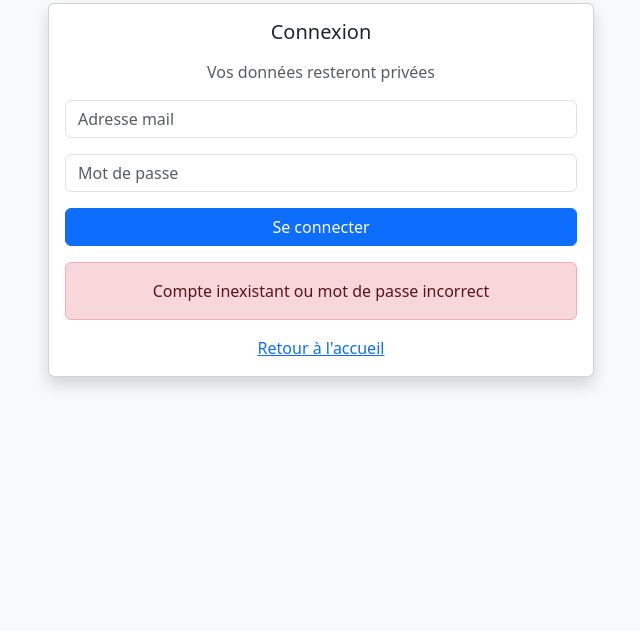
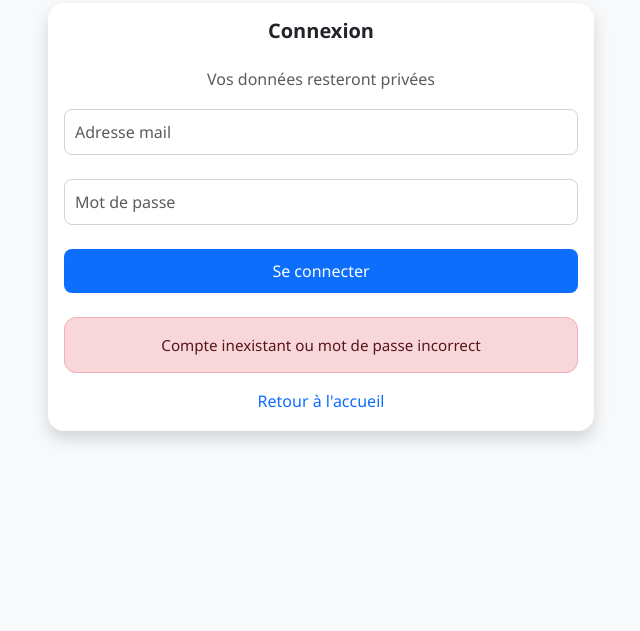
Before and after one commit to Edinah00/ETU004280_ETU0004285_v2, a PHP site: page /pages/page_connection.php?num=1 in a window 1280 px wide. Shown: the part 169-800 px from the top of the page, without its empty margins (319-959 px from the left). Run offline with PHP 8.4, Linux system fonts and the light colour scheme.

Commit message:
V2-stylé

```diff
--- /dev/null
+++ b/assets/css/style.css
@@ -0,0 +1,153 @@
+/* Reset de base */
+* {
+    margin: 0;
+    padding: 0;
+    box-sizing: border-box;
+}
+
+/* Style global */
+body {
+    font-family: 'Segoe UI', Tahoma, Geneva, Verdana, sans-serif;
+    background-color: #f8f9fa;
+    color: #333;
+    line-height: 1.6;
+}
+
+a {
+    text-decoration: none;
+    color: #0d6efd;
+}
+
+a:hover {
+    text-decoration: underline;
+}
+
+/* Navbar */
+.navbar {
+    border-bottom: 1px solid #e0e0e0;
+    background-color: #fff !important;
+}
+
+.navbar-brand {
+    font-weight: bold;
+    color: #0d6efd;
+}
+
+/* Titres */
+h2, h3, h5 {
+    font-weight: 600;
+    color: #343a40;
+}
+
+/* Formulaires */
+.form-control, .form-select {
+    border-radius: 0.5rem;
+    padding: 10px;
+    font-size: 1rem;
+    border: 1px solid #ced4da;
+}
+
+label {
+    font-weight: 500;
+    color: #495057;
+}
+
+/* Boutons */
+.btn {
+    border-radius: 0.5rem;
+    padding: 10px 20px;
+    font-weight: 500;
+}
+
+.btn-primary {
+    background-color: #0d6efd;
+    border: none;
+}
+
+.btn-primary:hover {
+    background-color: #0a58ca;
+}
+
+.btn-outline-primary {
+    border-color: #0d6efd;
+    color: #0d6efd;
+}
+
+.btn-outline-primary:hover {
+    background-color: #0d6efd;
+    color: white;
+}
+
+.btn-outline-info {
+    color: #0dcaf0;
+    border-color: #0dcaf0;
+}
+
+.btn-outline-info:hover {
+    background-color: #0dcaf0;
+    color: #fff;
+}
+
+/* Cartes */
+.card {
+    border: none;
+    border-radius: 1rem;
+    transition: transform 0.3s ease-in-out;
+    box-shadow: 0 4px 10px rgba(0,0,0,0.08);
+}
+
+.card:hover {
+    transform: translateY(-5px);
+}
+
+.card-title {
+    font-size: 1.25rem;
+    font-weight: bold;
+}
+
+.card-text {
+    font-size: 0.95rem;
+}
+
+/* Images */
+.card-img-top {
+    height: 200px;
+    object-fit: cover;
+    border-top-left-radius: 1rem;
+    border-top-right-radius: 1rem;
+}
+
+.img-fluid {
+    max-height: 100px;
+}
+
+/* Alertes */
+.alert {
+    border-radius: 0.75rem;
+    padding: 15px;
+    font-size: 0.95rem;
+}
+
+/* Section container */
+.container {
+    max-width: 1140px;
+}
+
+/* Espace entre les blocs */
+.mb-3, .mb-4, .mt-4 {
+    margin-bottom: 1.5rem !important;
+}
+
+/* Formulaires spécifiques */
+form .mb-3 {
+    margin-bottom: 1.25rem;
+}
+
+/* Footer (à ajouter si besoin plus tard) */
+footer {
+    background-color: #f1f1f1;
+    padding: 20px 0;
+    text-align: center;
+    font-size: 0.9rem;
+    color: #666;
+}
--- a/inc/connexion.php
+++ b/inc/connexion.php
@@ -10,7 +10,7 @@
                 die('Erreur de connexion à la base de données : ' . mysqli_connect_error());
             }
 
-            // Optionnel : définir l'encodage des caractères pour gérer les accents (UTF-8 recommandé)
+            // Op   tionnel : définir l'encodage des caractères pour gérer les accents (UTF-8 recommandé)
             mysqli_set_charset($connect, 'utf8mb4');
         }
 
--- a/pages/filtrage.php
+++ b/pages/filtrage.php
@@ -15,6 +15,8 @@
     <meta name="viewport" content="width=device-width, initial-scale=1">
     <title>Filtrage par catégorie</title>
     <link href="https://cdn.jsdelivr.net/npm/bootstrap@5.3.0/dist/css/bootstrap.min.css" rel="stylesheet" />
+    <link rel="stylesheet" href="../assets/css/style.css">
+
 </head>
 <body>
     <nav class="navbar navbar-expand-lg navbar-light bg-light mb-4">
@@ -23,6 +25,8 @@
             <div class="collapse navbar-collapse">
                 <ul class="navbar-nav me-auto">
                     <li class="nav-item"><a class="nav-link" href="listes_obj.php">Retour à l'accueil</a></li>
+                    <li class="nav-item"><a class="nav-link" href="treat_deconnex.php">Deconnexion </a></li>
+
                 </ul>
             </div>
         </div>
--- a/pages/inscription.php
+++ b/pages/inscription.php
@@ -11,6 +11,7 @@
   <title>Inscription</title>
   <link href="https://cdn.jsdelivr.net/npm/bootstrap@5.3.3/dist/css/bootstrap.min.css" rel="stylesheet">
   <link rel="stylesheet" href="../assets/css/style.css">
+
 </head>
 <body class="bg-light">
 
```
Also changed, not shown: pages/listes_obj.php (+11 -2 lines), pages/treat_deconnex.php (added, +8 -0 lines).
